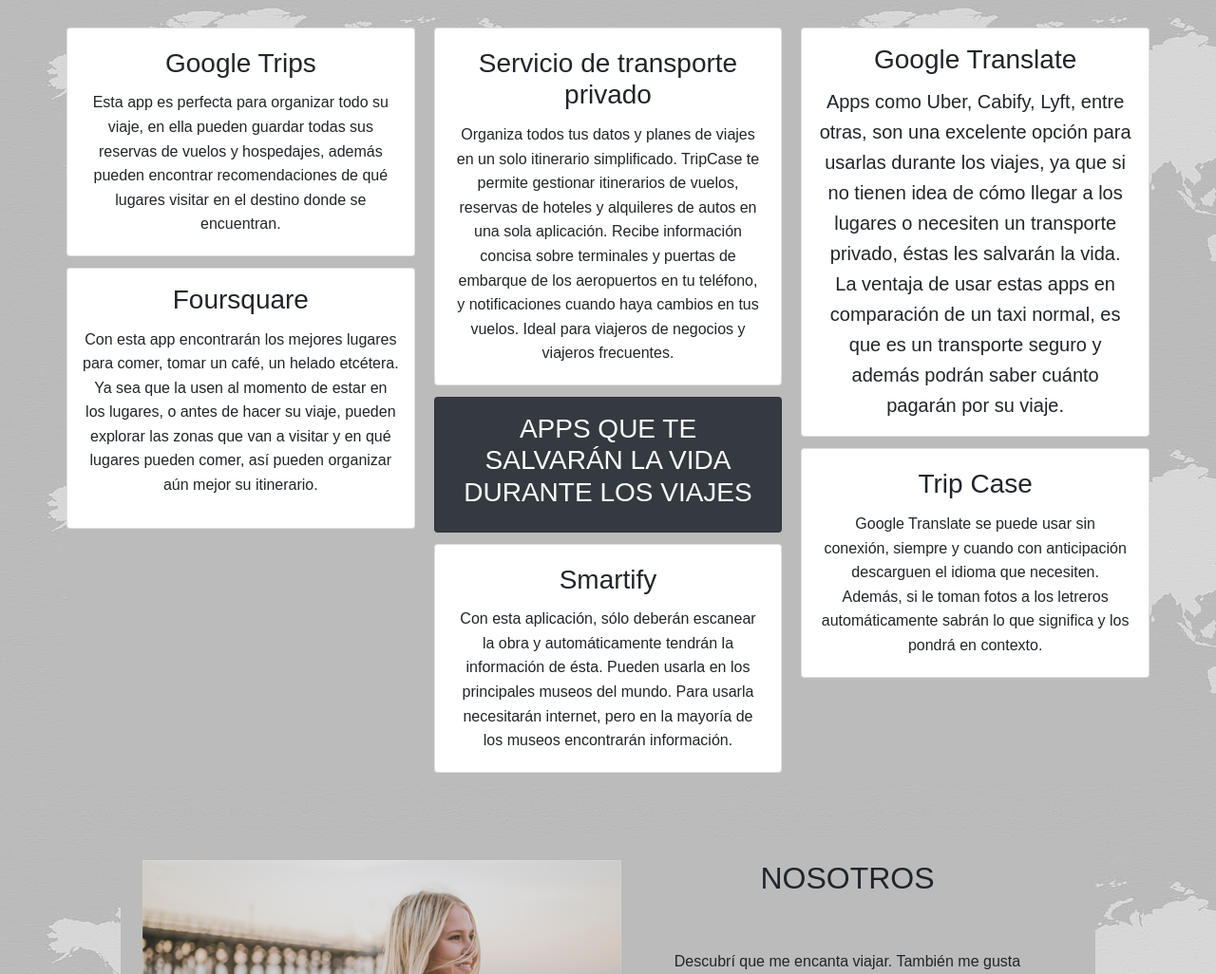
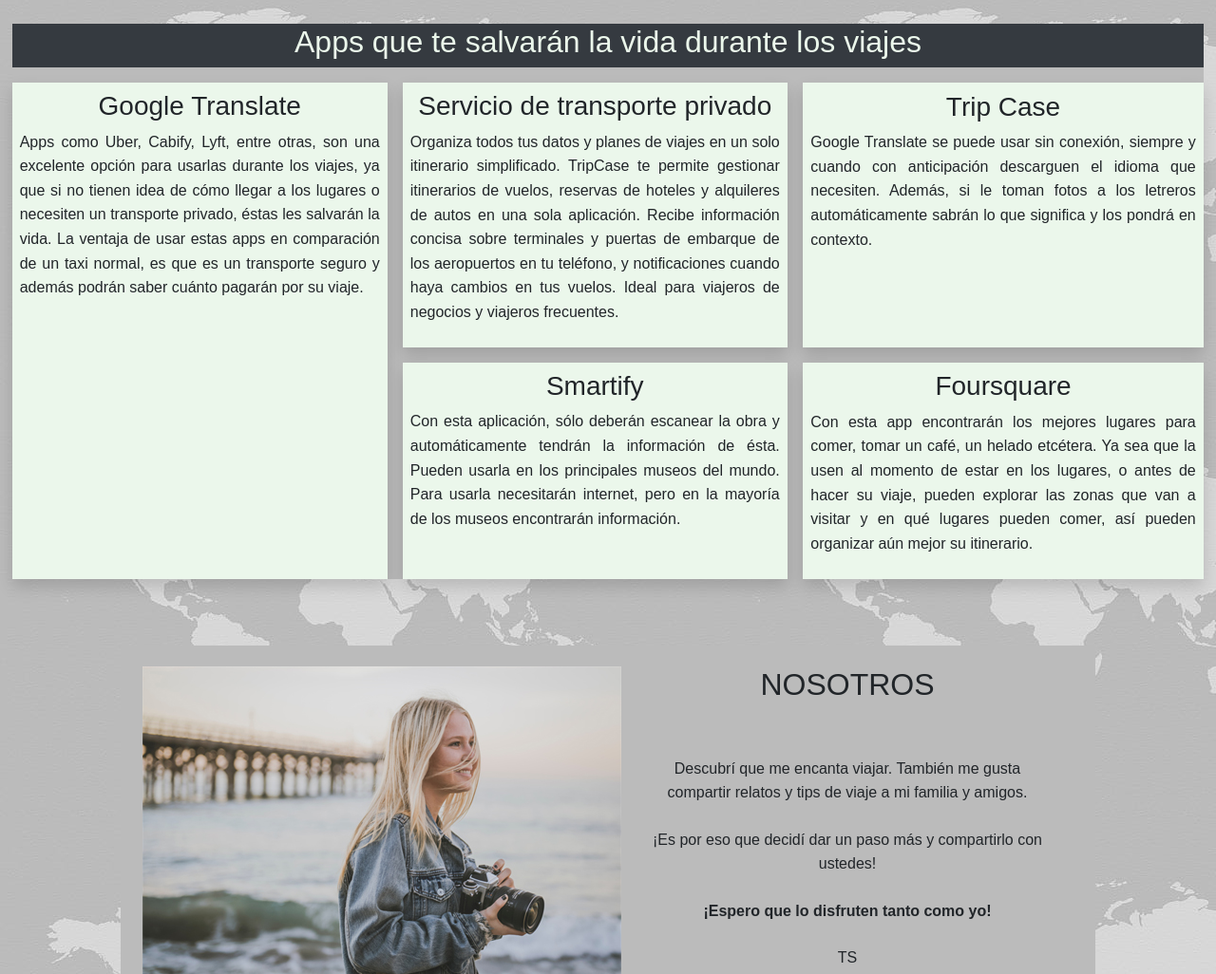
Before and after one commit to tatiana-soifer/viajando_ando, a website: page index.html in a window 1280 px wide. Shown: the part 960-1986 px from the top of the page at 95% size. Drawn offline with nearby package versions, Linux system fonts and the light colour scheme; a web font is replaced by a local one.

Commit message:
modifique las cards del index por grid

```diff
--- a/index.html
+++ b/index.html
@@ -61,7 +61,7 @@
             </div>
         </header>
 
-
+<!--TITULO-->
 <div class="container">
     <div class="row">
         <div class="descripcion">
@@ -75,37 +75,37 @@
 <section class="destinations">
 <div class="container">
     <div class="row">
-        <div class="card bg-dark text-white">
+        <div class="card bg-dark text-white border-0 shadow">
             <img src="img/destinations__nyc.jpg" class="card-img" alt="Nueva York">
             <div class="card-img-overlay">
                 <a href="pages/america del norte.html" class="card-title">Nueva York, USA</a>
             </div>
         </div>
-        <div class="card bg-dark text-white">
+        <div class="card bg-dark text-white border-0 shadow">
             <img src="img/destinations__londres.jpg" class="card-img" alt="Londres">
             <div class="card-img-overlay">
                 <a href="pages/europa.html"class="card-title">Londres, UK</a>
             </div>
         </div>
-        <div class="card bg-dark text-white">
+        <div class="card bg-dark text-white border-0 shadow">
             <img src="img/destinations__roma.jpg" class="card-img" alt="Roma">
             <div class="card-img-overlay">
                 <a href="pages/europa.html" class="card-title">Roma, Italia</aa>
             </div>
         </div>
-        <div class="card bg-dark text-white">
+        <div class="card bg-dark text-white border-0 shadow">
             <img src="img/destinations__paris.jpg" class="card-img" alt="Paris">
             <div class="card-img-overlay">
                 <a href="pages/europa.html" class="card-title">Paris, FR</a>
             </div>
         </div>
-        <div class="card bg-dark text-white">
+        <div class="card bg-dark text-white border-0 shadow">
             <img src="img/destinations__bariloche.jpg" class="card-img" alt="Bariloche">
             <div class="card-img-overlay">
                 <a href="pages/america del sur.html" class="card-title">Bariloche, ARG</a>
             </div>
         </div>
-        <div class="card bg-dark text-white">
+        <div class="card bg-dark text-white border-0 shadow">
             <img src="img/destinations__capadoccia.jpg" class="card-img" alt="Capadocia">
             <div class="card-img-overlay">
                 <a href="pages/asia.html" class="card-title">Capadocia, TUR</a>
@@ -114,62 +114,36 @@
     </div>
 </div>
 </section>
-
 <!--ARTICULO APPS-->
-<div class="container">
-    <div class="row">
-        <section class="apps__sec">
+<section>
     <article>
-                <div class="card bg-primary text-white text-center p-3 text-uppercase" id="apps__titulo__escritorio">
-                    <blockquote class="blockquote mb-0">
-                        <h3>Apps que te salvarán la vida durante los viajes</h3>
-                    </blockquote>
+        <div class="grid_apps">
+            <div class="titulo">
+                <h2>Apps que te salvarán la vida durante los viajes</h2>
             </div>
-                <div class="card-columns">
-                    <div class="card text-center">
-                        <div class="card-body">
-                            <h3 class="card-title">Google Trips</h3>
-                            <p class="card-text">Esta app es perfecta para organizar todo su viaje, en ella pueden guardar todas sus reservas de vuelos y hospedajes, además pueden encontrar recomendaciones de qué lugares visitar en el destino donde se encuentran.</p>
+            <div class="google_translate shadow">
+                <h3>Google Translate</h3>
+                <p>Apps como Uber, Cabify, Lyft, entre otras, son una excelente opción para usarlas durante los viajes, ya que si no tienen idea de cómo llegar a los lugares o necesiten un transporte privado, éstas les salvarán la vida. La ventaja de usar estas apps en comparación de un taxi normal, es que es un transporte seguro y además podrán saber cuánto pagarán por su viaje.</p>
             </div>
+            <div class="transporte shadow">
+                <h3>Servicio de transporte privado</h3>
+                <p>Organiza todos tus datos y planes de viajes en un solo itinerario simplificado. TripCase te permite gestionar itinerarios de vuelos, reservas de hoteles y alquileres de autos en una sola aplicación. Recibe información concisa sobre terminales y puertas de embarque de los aeropuertos en tu teléfono, y notificaciones cuando haya cambios en tus vuelos. Ideal para viajeros de negocios y viajeros frecuentes.</p>
             </div>
-                    <div class="card p-3 text-center">
-                            <h3 class="card-title">Foursquare</h3>
+            <div class="trip_case shadow">
+                <h3>Trip Case</h3>
+                <p>Google Translate se puede usar sin conexión, siempre y cuando con anticipación descarguen el idioma que necesiten. Además, si le toman fotos a los letreros automáticamente sabrán lo que significa y los pondrá en contexto.</p>
+            </div>
+            <div class="smartify shadow">
+                <h3>Smartify</h3>
+                <p>Con esta aplicación, sólo deberán escanear la obra y automáticamente tendrán la información de ésta. Pueden usarla en los principales museos del mundo. Para usarla necesitarán internet, pero en la mayoría de los museos encontrarán información.</p>
+            </div>
+            <div class="foursquare shadow">
+                <h3>Foursquare</h3>
                 <p>Con esta app encontrarán los mejores lugares para comer, tomar un café, un helado etcétera. Ya sea que la usen al momento de estar en los lugares, o antes de hacer su viaje, pueden explorar las zonas que van a visitar y en qué lugares pueden comer, así pueden organizar aún mejor su itinerario.</p>
-                    </div>
-                    <div class="card text-center">
-                        <div class="card-body">
-                            <h3 class="card-title">Servicio de transporte privado</h3>
-                            <p class="card-text">Organiza todos tus datos y planes de viajes en un solo itinerario simplificado. TripCase te permite gestionar itinerarios de vuelos, reservas de hoteles y alquileres de autos en una sola aplicación. Recibe información concisa sobre terminales y puertas de embarque de los aeropuertos en tu teléfono, y notificaciones cuando haya cambios en tus vuelos. Ideal para viajeros de negocios y viajeros frecuentes.</p>
-                        </div>
-                    </div>
-                    <div class="card bg-primary text-white text-center p-3 text-uppercase" id="apps__titulo">
-                        <blockquote class="blockquote mb-0">
-                            <h3>Apps que te salvarán la vida durante los viajes</h3>
-                        </blockquote>
-                    </div>
-                    <div class="card text-center">
-                        <div class="card-body">
-                            <h3 class="card-title">Smartify</h3>
-                            <p class="card-text">Con esta aplicación, sólo deberán escanear la obra y automáticamente tendrán la información de ésta. Pueden usarla en los principales museos del mundo. Para usarla necesitarán internet, pero en la mayoría de los museos encontrarán información.</p>
-                        </div>
-                    </div>
-                    <div class="card p-3 text-center">
-                        <blockquote class="blockquote mb-0">
-                            <h3 class="card-title">Google Translate</h3>
-                            <p class="card-text">Apps como Uber, Cabify, Lyft, entre otras, son una excelente opción para usarlas durante los viajes, ya que si no tienen idea de cómo llegar a los lugares o necesiten un transporte privado, éstas les salvarán la vida. La ventaja de usar estas apps en comparación de un taxi normal, es que es un transporte seguro y además podrán saber cuánto pagarán por su viaje.</p>
-                        </blockquote>
-                    </div>
-                    <div class="card text-center">
-                        <div class="card-body ">
-                            <h3 class="card-title">Trip Case</h3>
-                            <p class="card-text">Google Translate se puede usar sin conexión, siempre y cuando con anticipación descarguen el idioma que necesiten. Además, si le toman fotos a los letreros automáticamente sabrán lo que significa y los pondrá en contexto.</p>
-                        </div>
             </div>
         </div>
     </article>
 </section>
-    </div>
-</div>
 
 <!--SECCIÒN NOSOTROS-->
 <section>
@@ -192,13 +166,14 @@
     </div>
 </section>
 
-<!--REDES SOCIALES-->
+<!--FOOTER-->
 <div class="container-fluid">
     <footer>
         <div class="row social">
             <div class="social__copy col-12 col-md-7">
                 <p>Copyright 2021 © TS</p>
             </div>
+                <!--REDES SOCIALES-->
             <div class="col-12 col-md-5 d-lg-flex ml-auto">
                 <a href="https://m.facebook.com/?locale2=es_LA" target="blank">
                     <img src="img/facebook.png" alt="facebook" title="facebook"></a>
--- a/scss/_contacto.scss
+++ b/scss/_contacto.scss
@@ -1,6 +1,5 @@
 .formulario{
     justify-content: center;
-    border: solid;
     margin: 10%;
     padding: 1%;
     border-radius: 5px;
--- a/scss/_index.scss
+++ b/scss/_index.scss
@@ -16,7 +16,6 @@
     a{
         color: white;
         font-size: 30px;
-        margin-top: 55px;
     }
     .card{
         margin: 30px;
@@ -25,16 +24,59 @@
 }
 
 /*--ARTICULO APPS--*/
-.apps__sec{
+.grid_apps{
+    display: grid;
+    grid-template-areas: "titulo titulo titulo"
+                        "google_translate transporte trip_case"
+                        "google_translate smartify foursquare";
     background-color: $gris;
+    grid-column-gap: 1rem;
+    grid-row-gap: 1rem;
+    margin: 1%;
+    h3{
+        text-align: center;
+    }
+
 }
-#apps__titulo{
-    background-color: $gris_nav!important;
+.titulo{
+    grid-area: titulo;
+    background-color: $gris_nav;
+    color: $verde_apps;
+    text-align: center;
 }
-#apps__titulo__escritorio{
-    background-color: $gris_nav!important;
-    margin-bottom: 2%;
+.google_translate{
+    grid-area: google_translate;
+    text-align: justify;
+    padding: 2%;
+    background-color: $verde_apps;
 }
+.transporte{
+    grid-area: transporte;
+    text-align: justify;
+    padding: 2%;
+    background-color: $verde_apps;
+
+}
+.trip_case{
+    grid-area: trip_case;
+    text-align: justify;
+    padding: 2%;
+    background-color: $verde_apps;
+}
+.smartify{
+    grid-area: smartify;
+    text-align: justify;
+    padding: 2%;
+    background-color: $verde_apps;
+
+}
+.foursquare{
+    grid-area: foursquare;
+    text-align: justify;
+    padding: 2%;
+    background-color: $verde_apps;
+}
+
 
 /*--NOSOTROS--*/
 .nosotros{
@@ -79,13 +121,9 @@
             display: none;
         }
     }
-    #apps__titulo{
-        display: none;
-    }
-    .apps__sec{
-        article{
-            margin: 2%;
-        }
+    .grid_apps{
+        margin: auto;
+        padding: auto;
     }
 }
 
@@ -110,17 +148,14 @@
             display: none;
         }
     }
-    #apps__titulo{
-        display: none;
-    }
     .destinations{
         justify-content: center;
     }
 }
 
-/*--ESCRITORIO--*/
+/*--ESCRITORIO
 @media (min-width:992px){
     #apps__titulo__escritorio{
         display: none;
     }
-}
+}--*/
--- a/scss/_variables.scss
+++ b/scss/_variables.scss
@@ -1,2 +1,3 @@
 $gris:#BBBBBB;
 $gris_nav: #353A40;
+$verde_apps: #ebf7eb;
```
Also changed, not shown: pages/contacto.html (+1 -1 lines), css/main.css, 1 other file. Lines whose indentation alone changed are shown as unchanged.
